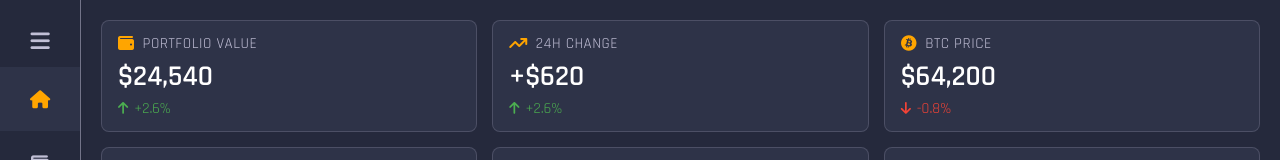
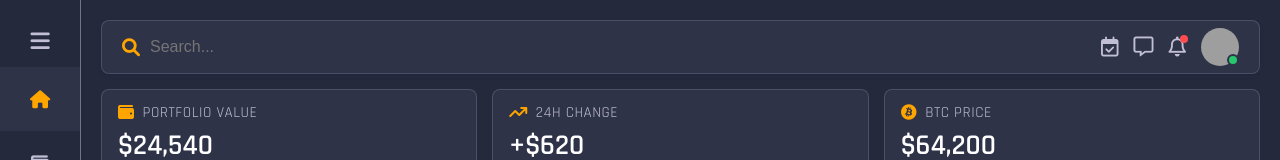
Before and after one commit to joseph-johnson27001/crypto-dashboard, a Vue app: page / in a window 1280 px wide. Shown: the top 160 px of the page. Built offline with nearby package versions, Linux system fonts and the light colour scheme; grey boxes are pictures that could not be loaded.

Commit message:
Top Card

```diff
--- a/src/App.vue
+++ b/src/App.vue
@@ -3,6 +3,7 @@
     <SideBar v-model:collapsed="isSidebarCollapsed" />
     <div class="content">
       <TopNavigation />
+      <TopCard />
       <DashboardPage />
     </div>
   </div>
@@ -12,6 +13,7 @@
 import SideBar from "./components/Navigation/SideBar.vue";
 import DashboardPage from "./views/DashboardPage.vue";
 import TopNavigation from "./components/Navigation/TopNavigation.vue";
+import TopCard from "./components/UI/TopCard.vue";
 
 export default {
   name: "App",
@@ -19,6 +21,7 @@ export default {
     SideBar,
     DashboardPage,
     TopNavigation,
+    TopCard,
   },
   data() {
     return {
--- /dev/null
+++ b/src/components/UI/TopCard.vue
@@ -0,0 +1,139 @@
+<template>
+  <div class="top-card-dark">
+    <!-- Left Section -->
+    <div class="search-area">
+      <i class="fas fa-search"></i>
+      <i class="fas fa-bars" @click="openMobileNav"></i>
+      <input type="text" placeholder="Search..." />
+    </div>
+
+    <!-- Right Section -->
+    <div class="icon-area">
+      <i class="far fa-calendar-check"></i>
+      <i class="far fa-comment-alt"></i>
+      <i class="far fa-bell notification-icon">
+        <span class="notification-dot"></span>
+      </i>
+
+      <div class="profile">
+        <img src="https://randomuser.me/api/portraits/men/4.jpg" alt="User" />
+        <span class="online-indicator"></span>
+      </div>
+    </div>
+  </div>
+</template>
+
+<script>
+export default {
+  name: "TopCard",
+  methods: {
+    openMobileNav() {
+      this.$emit("toggle-mobile-nav");
+    },
+  },
+};
+</script>
+
+<style scoped>
+.top-card-dark {
+  display: flex;
+  justify-content: space-between;
+  align-items: center;
+  background: #2e3348;
+  color: #c1bfd6;
+  padding: 7px 20px;
+  border: 1px solid rgba(193, 191, 214, 0.2);
+  border-radius: 8px;
+  box-shadow: rgba(50, 50, 93, 0.2) 0px 2px 5px -1px,
+    rgba(0, 0, 0, 0.3) 0px 1px 3px -1px;
+  font-family: "Rajdhani", sans-serif;
+  margin-bottom: 15px;
+}
+
+.search-area {
+  display: flex;
+  align-items: center;
+  flex-grow: 1;
+  gap: 10px;
+}
+
+.search-area i {
+  color: orange;
+  font-size: 18px;
+}
+
+.search-area input {
+  flex-grow: 1;
+  border: none;
+  outline: none;
+  font-size: 16px;
+  background: transparent;
+  color: #c1bfd6;
+  padding: 5px 0;
+  font-family: "Asset", sans-serif;
+}
+
+.icon-area {
+  display: flex;
+  align-items: center;
+  gap: 15px;
+}
+
+.icon-area i {
+  font-size: 20px;
+  color: #c1bfd6;
+  cursor: pointer;
+  transition: color 0.2s ease;
+}
+
+.notification-icon {
+  position: relative;
+}
+
+.notification-dot {
+  width: 8px;
+  height: 8px;
+  background: #ff4c51;
+  border-radius: 50%;
+  position: absolute;
+  top: -2px;
+  right: -2px;
+}
+
+.profile {
+  position: relative;
+  width: 38px;
+  height: 38px;
+  cursor: pointer;
+}
+
+.profile img {
+  width: 100%;
+  border-radius: 50%;
+  height: 100%;
+  object-fit: cover;
+}
+
+.online-indicator {
+  width: 8px;
+  height: 8px;
+  background: #28c76f;
+  border-radius: 50%;
+  position: absolute;
+  bottom: 0;
+  right: 0;
+  border: 2px solid #2e3348;
+}
+
+.fa-bars {
+  display: none;
+  font-size: 18px;
+  cursor: pointer;
+}
+
+@media (max-width: 699px) {
+  .top-card-dark {
+    display: none;
+  }
+}
+</style>
```
